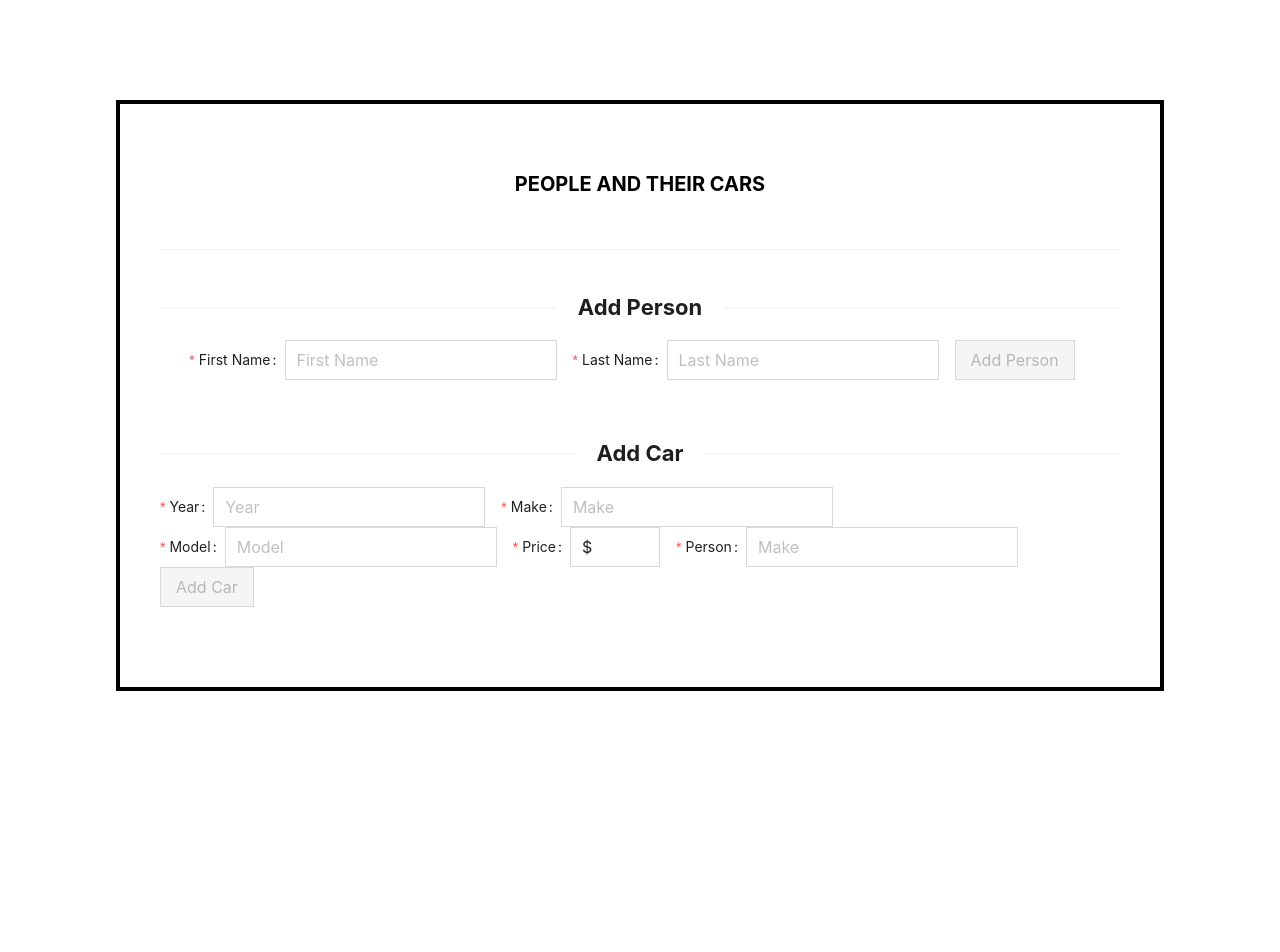
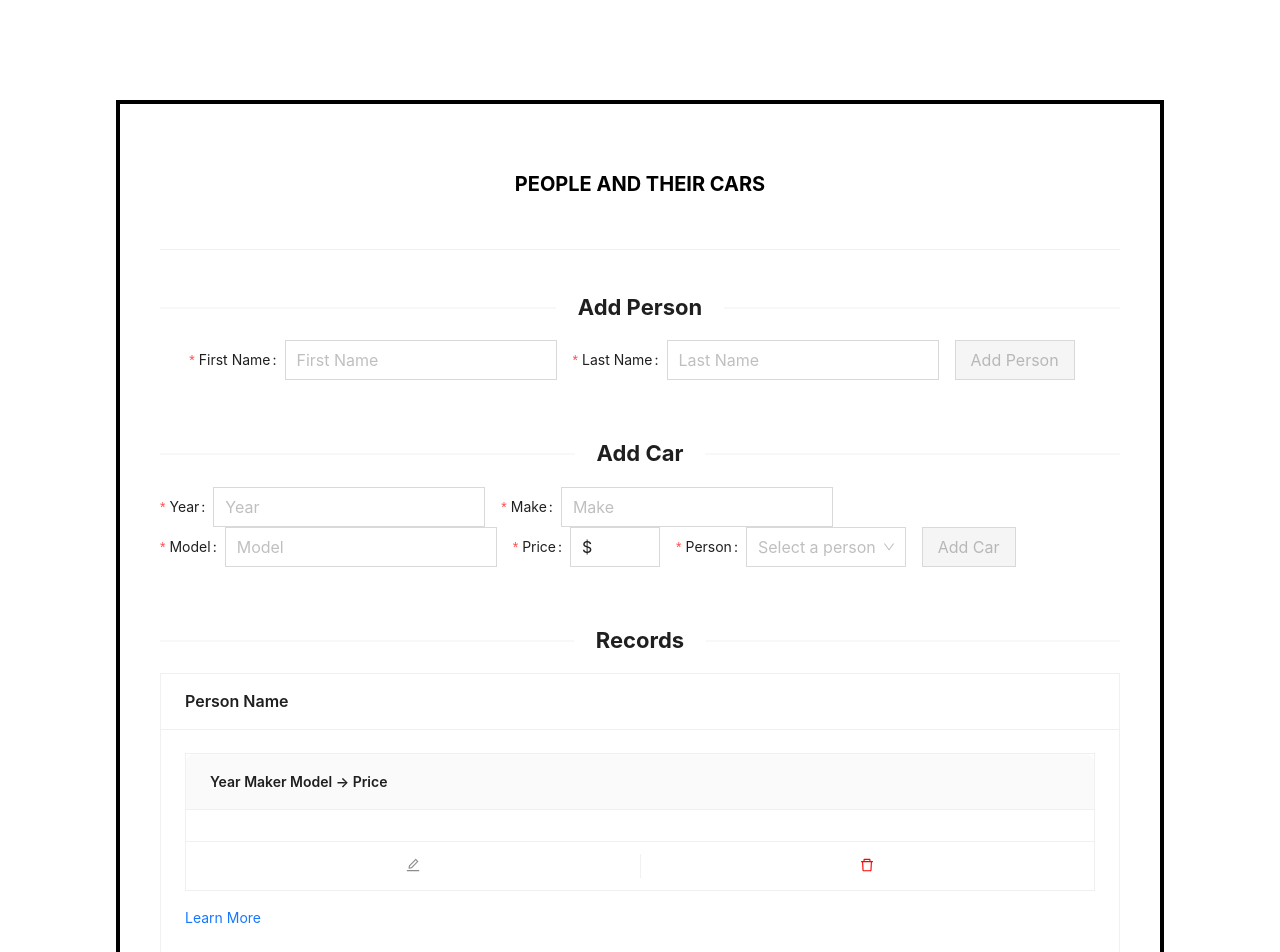
Before and after one commit to cindycharvet/people-cars, a React (Create React App) app in the folder client/: page / in a window 1280 px wide. Shown: the top 952 px of the page. Before the commit the page ends 800 px from the top, so only its background shows below. Built offline with nearby package versions, Linux system fonts and the light colour scheme.

Commit message:
Styled all the components for the forms

```diff
--- a/client/src/App.css
+++ b/client/src/App.css
@@ -38,12 +38,23 @@
   font-size: 22px;
 }
 
-.ant-btn{
+.ant-btn, .ant-input-number, .ant-select-single.ant-select-lg .ant-select-selector{
   border-radius: 0;
 }
 
-.ant-input-number{
+.ant-select {
+  width: fit-content !important;
+}
+
+.ant-card-bordered{
+  width: 100%;
   border-radius: 0;
+}
+
+.ant-btn-default{
+  border: none;
+  background-color: white;
+  box-shadow: none;
 }
 
 @keyframes App-logo-spin {
--- a/client/src/App.js
+++ b/client/src/App.js
@@ -4,6 +4,7 @@ import { Divider } from 'antd';
 import Title from './components/layout/Title';
 import AddPerson  from './components/forms/AddPerson';
 import AddCar from './components/forms/AddCar';
+import Records from './components/lists/Records';
 
 const client = new ApolloClient({
   uri: 'http://localhost:4001/graphql',
@@ -20,6 +21,8 @@ const App = () => {
       <AddPerson />
       <Divider>Add Car</Divider>
       <AddCar />
+      <Divider>Records</Divider>
+      <Records/>
     </div>
     </ApolloProvider>
   );
--- a/client/src/components/forms/AddCar.js
+++ b/client/src/components/forms/AddCar.js
@@ -1,6 +1,6 @@
 import { useEffect, useState } from "react";
 import {v4 as uuid4} from 'uuid';
-import {Button, Form, Input, InputNumber} from 'antd'
+import {Button, Form, Input, InputNumber, Select} from 'antd'
 
 const AddCar = () => {
     const [id] =  useState(uuid4())
@@ -9,6 +9,10 @@ const AddCar = () => {
 
     const onChange = (value) => {
         console.log('changed', value);
+    };
+
+    const handleChange = (value) => {
+        console.log(`selected ${value}`);
     };
 
     useEffect(()=>{
@@ -69,7 +73,27 @@ const AddCar = () => {
                 name='person'
                 rules={[{required: true, message: 'Please select a person'}]}
             >
-                <Input placeholder="Make" />
+                <Select
+                    placeholder="Select a person"
+                    style={{
+                        width: 120,
+                    }}
+                    onChange={handleChange}
+                    options={[
+                        {
+                        value: 'jack',
+                        label: 'Jack',
+                        },
+                        {
+                        value: 'lucy',
+                        label: 'Lucy',
+                        },
+                        {
+                        value: 'Yiminghe',
+                        label: 'yiminghe',
+                        },
+                    ]}
+                    />
             </Form.Item>
 
             <Form.Item shouldUpdate={true}>
@@ -78,7 +102,7 @@ const AddCar = () => {
                     type="primary"
                     htmlType="submit"
                     disabled={
-                        !form.isFieldsTouched()
+                        !form.isFieldsTouched(true) || form.getFieldError().filter(({errors}) => errors.length).length
                     }
                     >
                         Add Car
--- a/client/src/components/forms/AddPerson.js
+++ b/client/src/components/forms/AddPerson.js
@@ -41,7 +41,7 @@ const AddPerson = () => {
                     type="primary"
                     htmlType="submit"
                     disabled={
-                        !form.isFieldsTouched()
+                        !form.isFieldsTouched(true) || form.getFieldError().filter(({errors}) => errors.length).length
                     }
                     >
                         Add Person
--- /dev/null
+++ b/client/src/components/lists/Records.js
@@ -0,0 +1,26 @@
+import { Card, Button } from 'antd';
+import { EditOutlined, DeleteOutlined } from '@ant-design/icons';
+import Link from 'antd/es/typography/Link';
+
+const Records = () => (
+    <Card title="Person Name"
+    actions={[
+        <EditOutlined key="edit" />,
+        <DeleteOutlined style={{ color: 'red' }} key="delete" />,
+        ]}>
+      <Card
+        type="inner"
+        title="Year Maker Model -> Price"
+        style={{
+          marginBottom: 16,
+        }}
+        actions={[
+            <EditOutlined key="edit" />,
+            <DeleteOutlined style={{ color: 'red' }} key="delete" />,
+            ]}>
+      </Card>
+      <Link>Learn More</Link>
+    </Card>
+  );
+
+export default Records;
```
